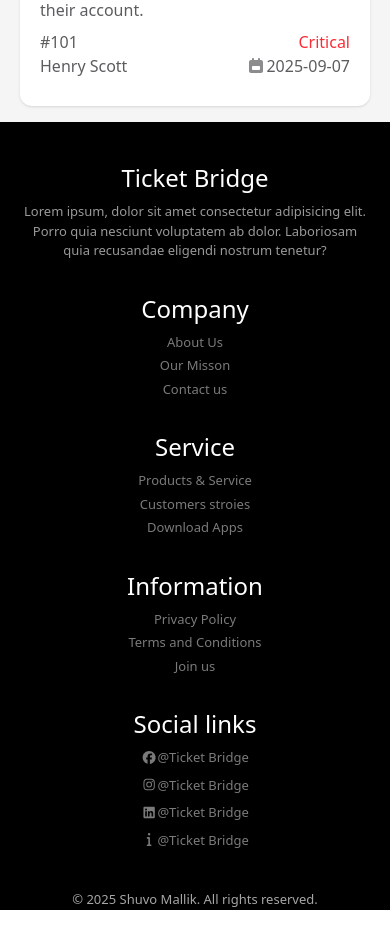
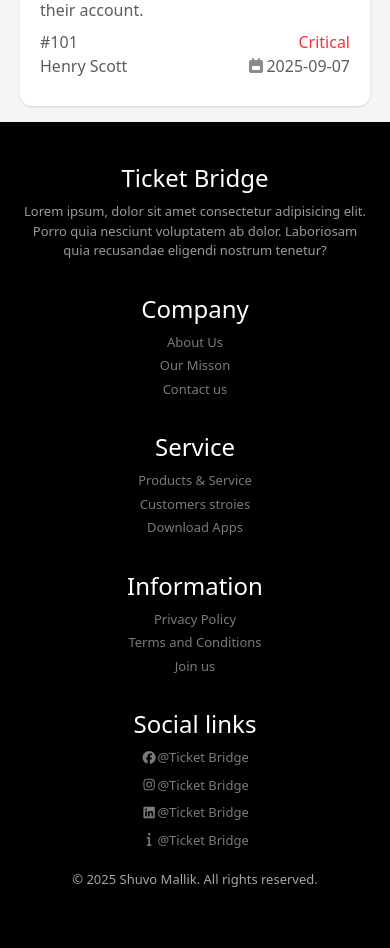
Before and after one commit to devShuvo25/customer-support-app, a React (Vite) app: page / in a window 390 px wide. Shown: the part 3580-4528 px from the top of the page. Before the commit the page ends 4490 px from the top, so only its background shows below. Built offline with nearby package versions, Linux system fonts and the light colour scheme.

Commit message:
footer responsive

```diff
--- a/src/assets/components/footer.jsx
+++ b/src/assets/components/footer.jsx
@@ -5,9 +5,9 @@ import { faInfo } from '@fortawesome/free-solid-svg-icons';
 
 const Footer = () => {
     return (
-        <div className='bg-black text-white lg:py-14'>
+        <div className='bg-black text-white py-10 lg:py-14'>
         <div className='bg-black text-white grid lg:grid-cols-5 grid-cols-1
-        py-10 px-5  lg:px-8 lg:ps-30 gap-8 lg:gap-20 text-center lg:text-left'>
+         px-5  lg:px-8 lg:ps-30 gap-8 lg:gap-20 text-center lg:text-left'>
             <div>
                 <h1 className='text-2xl mb-2'>Ticket Bridge</h1>
                 <p className='opacity-60 text-[13px]'>Lorem ipsum, dolor sit amet consectetur adipisicing elit. Porro quia nesciunt voluptatem ab dolor. Laboriosam quia recusandae eligendi nostrum tenetur?</p>
@@ -46,7 +46,7 @@ const Footer = () => {
                 </ul>
             </div>
         </div>
-        <p className='text-white text-center opacity-65 text-[13px]'>© 2025 Shuvo Mallik. All rights reserved.</p>
+        <p className='text-white text-center opacity-65 text-[13px] my-5 lg:my-0'>© 2025 Shuvo Mallik. All rights reserved.</p>
         </div>
     );
 };
```
